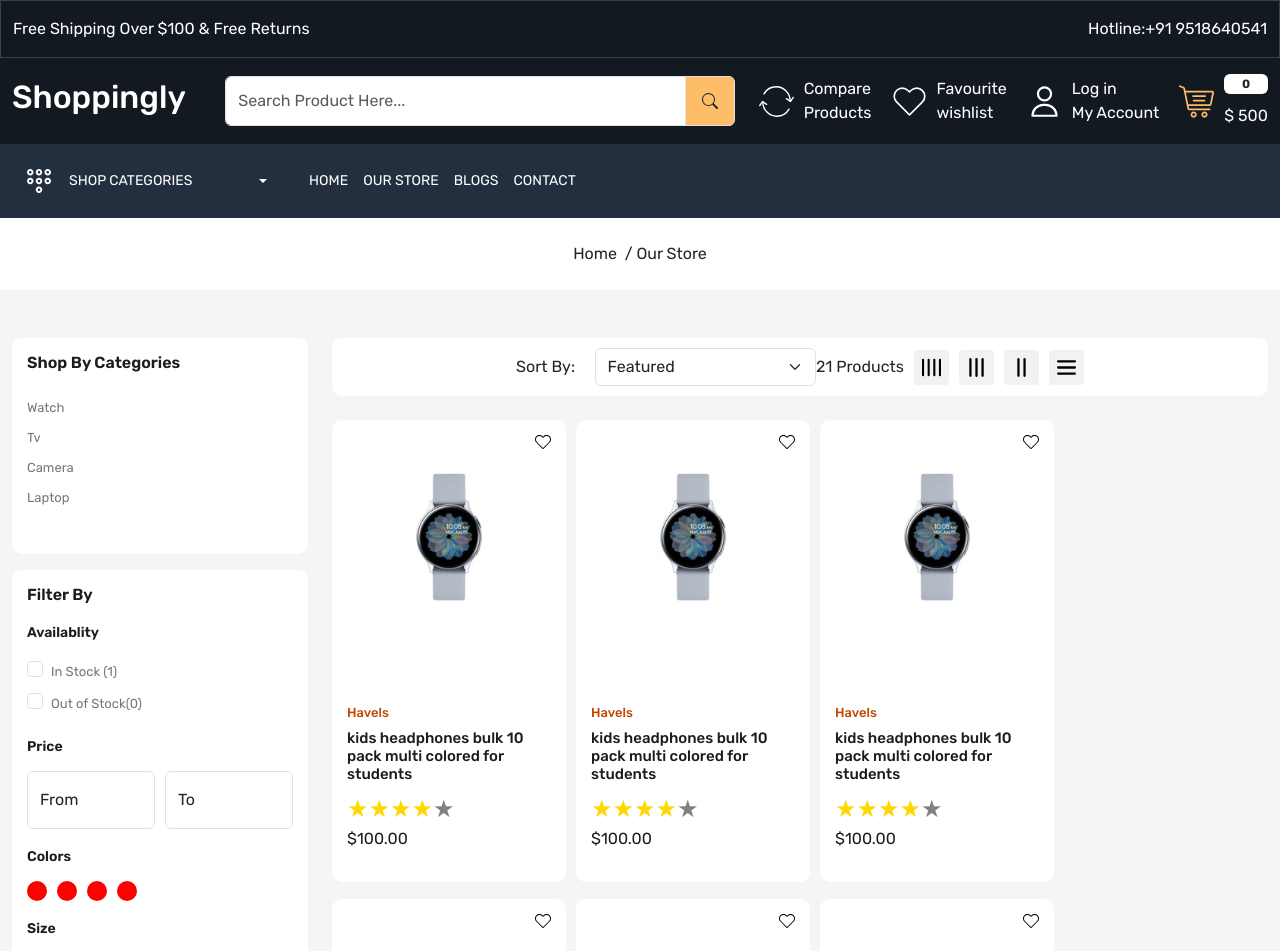
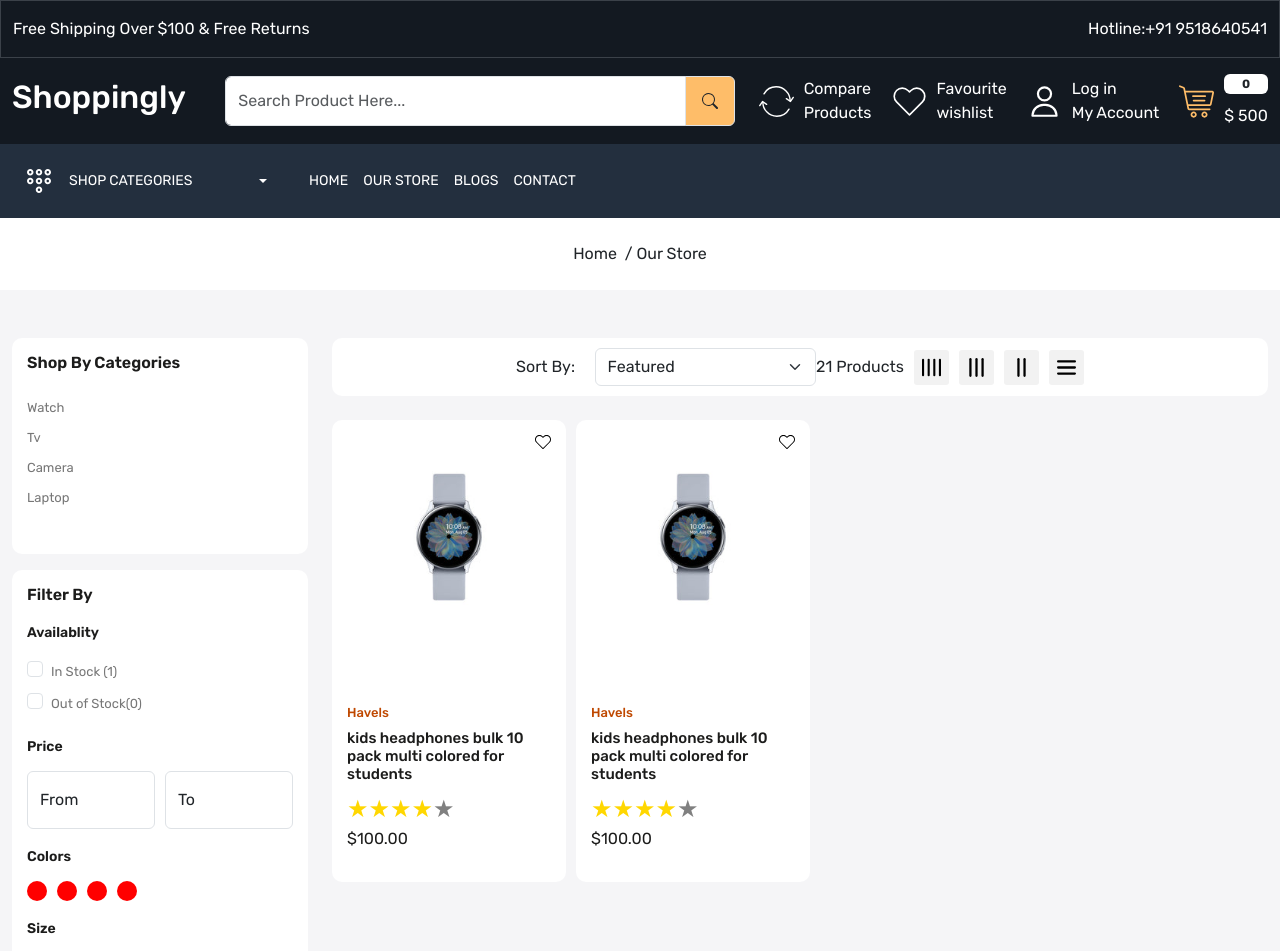
Before and after one commit to Ansh-Kataria/Shoppingly, a React (Create React App) app: page /store in a window 1280 px wide. Shown: the top 951 px of the page. Built offline with nearby package versions, Linux system fonts and the light colour scheme.

Commit message:
our store updated

```diff
--- a/src/pages/OurStore.js
+++ b/src/pages/OurStore.js
@@ -255,11 +255,6 @@ const OurStore = () => {
                 <div className="d-flex gap-10 flex-wrap">
                   <ProductCard grid={grid} />
                   <ProductCard grid={grid} />
-                  <ProductCard grid={grid} />
-                  <ProductCard grid={grid} />
-                  <ProductCard grid={grid} />
-                  <ProductCard grid={grid} />
-
                 </div>
               </div>
             </div>
```
